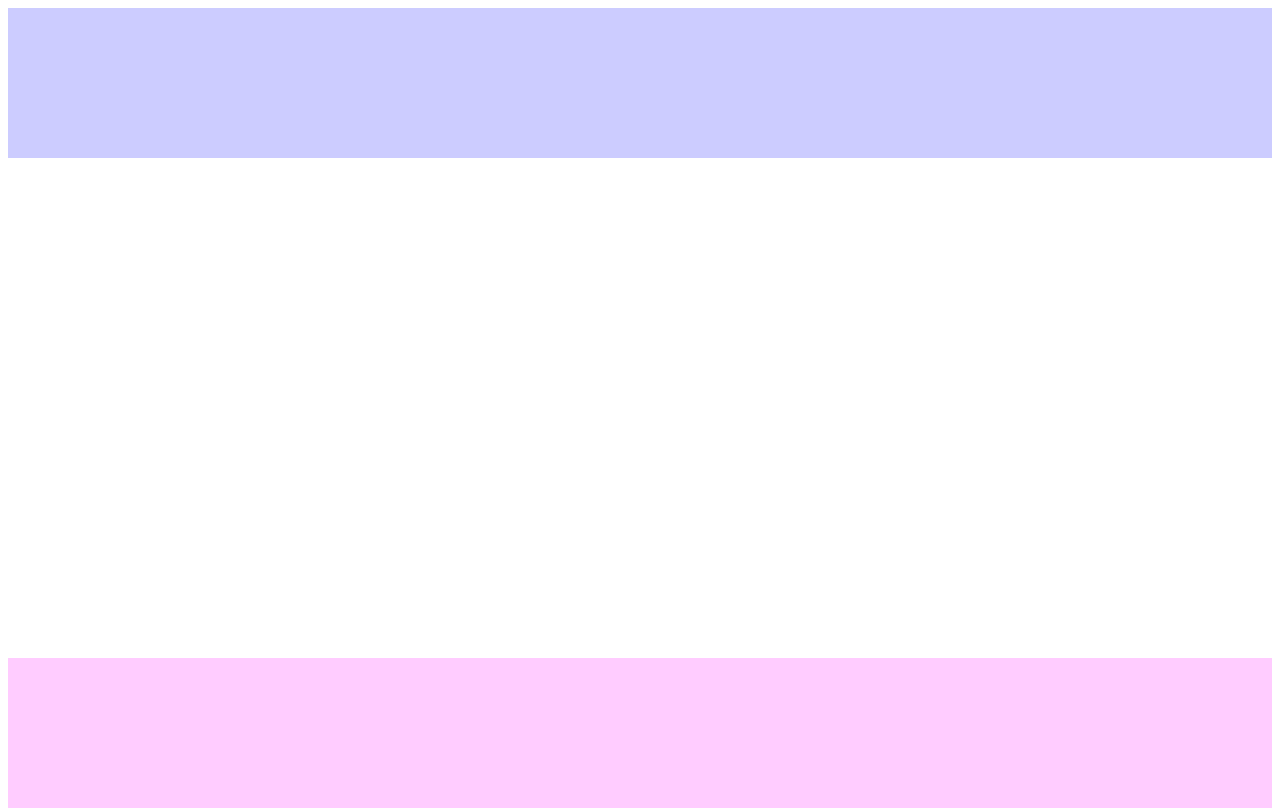
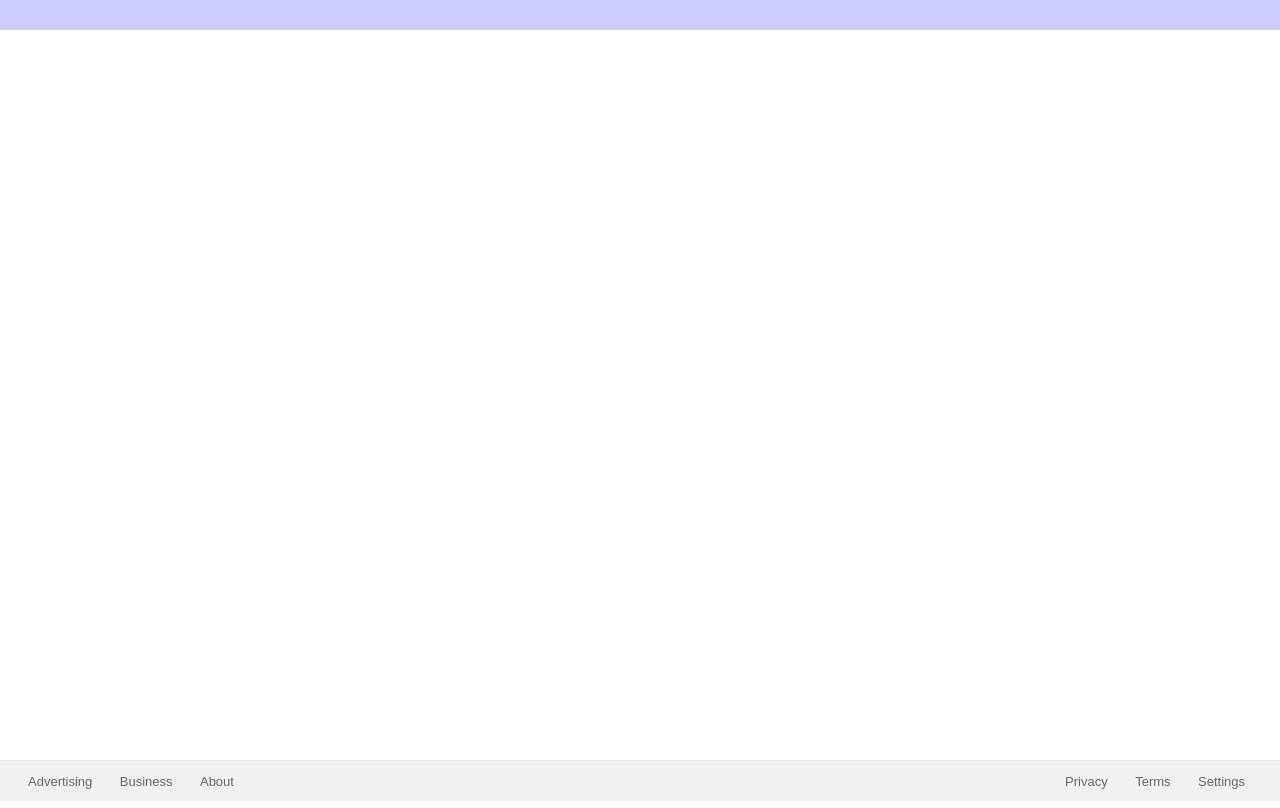
Before and after one commit to the-mighty-beef/google-homepage, a plain HTML site: page index.html in a window 1280 px wide. Drawn offline with Linux system fonts and the light colour scheme.

Commit message:
footer complete

```diff
--- a/index.html
+++ b/index.html
@@ -19,6 +19,17 @@
 	</div>
 
 	<div id="footer">
+		<span id="footer-left">
+			<a href="https://www.google.co.uk/intl/en/ads/?fg=1">Advertising</a>
+			<a href="https://www.google.co.uk/services/?fg=1">Business</a>
+			<a href="https://www.google.co.uk/intl/en/about.html?fg=1">About</a>
+		</span>
+
+		<span id="footer-right">
+			<a href="https://www.google.co.uk/intl/en/policies/privacy/?fg=1">Privacy</a>
+			<a href="https://www.google.co.uk/intl/en/policies/terms/?fg=1">Terms</a>
+			<a href="https://www.google.co.uk/preferences?hl=en">Settings</a>
+		</span>
 	</div>
 
 </body>
--- a/style.css
+++ b/style.css
@@ -1,5 +1,29 @@
+html, body, div, span, applet, object, iframe,    /* CSS reset */
+h1, h2, h3, h4, h5, h6, p, blockquote, pre,
+a, abbr, acronym, address, big, cite, code,
+del, dfn, em, img, ins, kbd, q, s, samp,
+small, strike, strong, sub, sup, tt, var,
+b, u, i, center,
+dl, dt, dd, ol, ul, li,
+fieldset, form, label, legend,
+table, caption, tbody, tfoot, thead, tr, th, td,
+article, aside, canvas, details, embed,
+figure, figcaption, footer, header, hgroup,
+menu, nav, output, ruby, section, summary,
+time, mark, audio, video {
+	margin: 0;
+	padding: 0;
+	border: 0;
+	font-size: 100%;
+	font: inherit;
+	vertical-align: baseline;
+}
+
 html, body {
 	height: 100%;
+	padding: 0;
+	margin: 0;
+	font-family: Arial;
 }
 
 #wrap {
@@ -8,21 +32,41 @@ html, body {
 
 #main {
 	overflow: auto;
-	padding-bottom: 150px; /* must be same height as the footer */
+	padding-bottom: 40px; /* must be same height as the footer */
 }
 
 #footer {
 	position: relative;
-	margin-top: -150px; /* negative value of footer height */
-	height: 150px;
+	margin-top: -40px; /* negative value of footer height */
+	height: 40px;
 	clear: both;
-	background-color: #ffccff;
+	background-color: #f1f1f1;
+	border-top: 1px solid #ebebeb;
+	line-height: 40px;
+}
+
+#footer-left {
+	float: left;
+	margin-left: 20px;
+}
+
+#footer-right {
+	float: right;
+	margin-right: 20px;
 }
 
 #header {
 	position: relative;
-	margin-bottom: -150px;
-	height: 150px;
+	margin-bottom: -30px;
+	height: 30px;
 	clear: both;
 	background-color: #ccccff
 }
+
+a {
+	color: #666666;
+	text-decoration: none;
+	padding: 5px 15px 5px 8px;
+	display: inline;
+	font-size: small;
+}
```
Also changed, not shown: google-logo.png.
